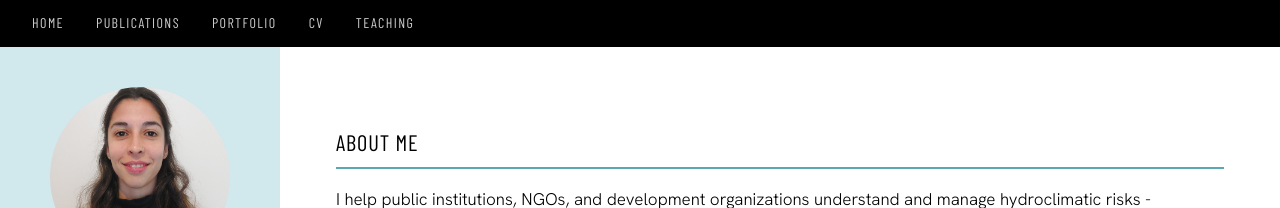
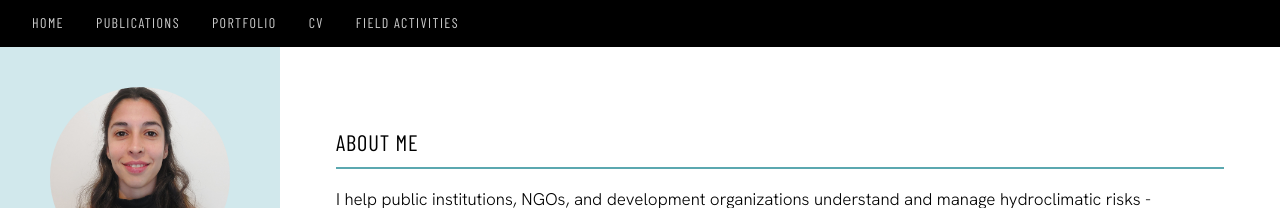
Before and after one commit to camipru/camipru.github.io, a Jekyll site: the page built from _pages/about.md, in a window 1280 px wide. Shown: the top 208 px of the page. Built offline with Jekyll 4.4.1, drawn with Linux system fonts in a browser that asks for light colours; a style sheet for code colours, icons or effects is not loaded.

Commit message:
Fix nav: update hardcoded Teaching link to Field Activities

```diff
--- a/_layouts/default.html
+++ b/_layouts/default.html
@@ -34,7 +34,7 @@
       <a href="/publications/">Publications</a>
       <a href="/portfolio/">Portfolio</a>
       <a href="/cv/">CV</a>
-      <a href="/teaching/">Teaching</a>
+      <a href="/field-activities/">Field Activities</a>
     </nav>
   </header>
 
```
